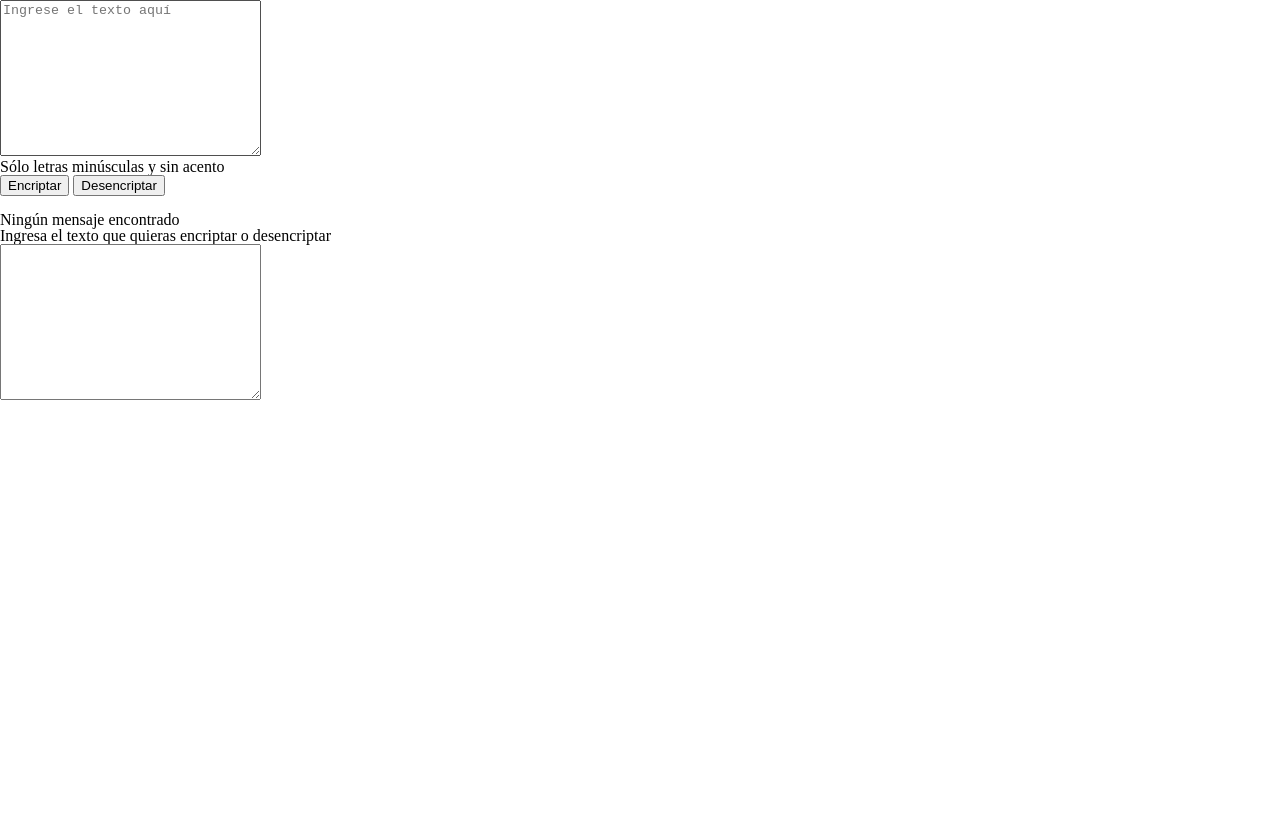
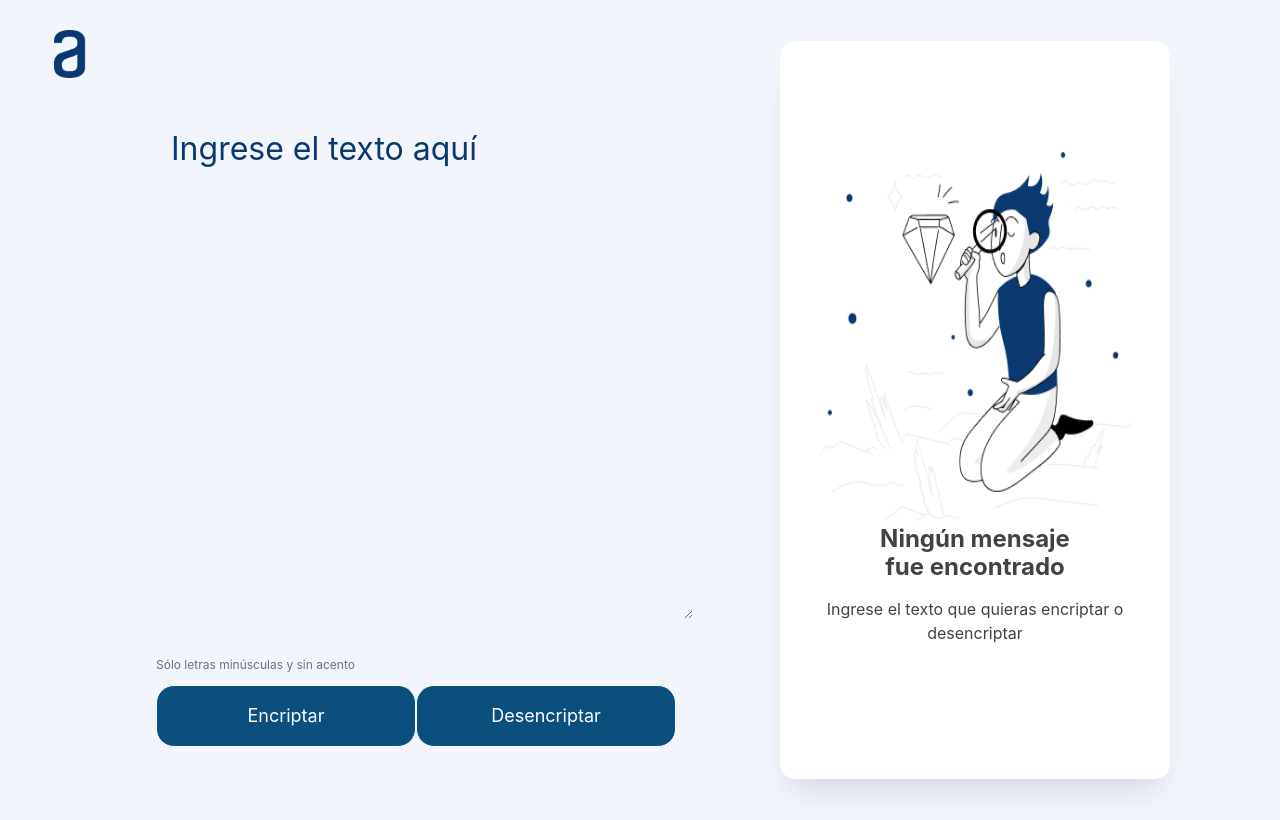
Before and after one commit to HedyAnn/Portafolio, a plain HTML site: page Encriptador/index.html in a window 1280 px wide. Drawn offline with Linux system fonts and the light colour scheme.

Commit message:
Agregando la funcionalidad al encriptador con js

```diff
--- a/Encriptador/index.html
+++ b/Encriptador/index.html
@@ -11,27 +11,26 @@
     </head>
     <body>
         <div class="contenedor">
+            <img src="img/Logo.png" alt="Logo Alura" class="logo">
             <div class="encriptar">
                 <textarea name="texto" class="texto" id="texto" cols="30" rows="10" placeholder="Ingrese el texto aquí"></textarea>
                 <div class="terminos">
                     <p>Sólo letras minúsculas y sin acento</p>
                 </div>
                 <div class="botones">
-                    <button class="boton-en" type="button" onclick="encriptar()">Encriptar</button>
-                    <button class="boton-des" type="button" onclick="desencriptar()">Desencriptar</button>
+                    <input type="button" class="bt-encriptar" value="Encriptar" onclick="encriptar()">
+                    <input type="button" class="bt-desencriptar" value="Desencriptar" onclick="desencriptar()">
                 </div>
             </div>
             <div class="encriptado">
-                <img src="" alt="" id="imagen">
+                <img src="img/Muñeco.png" alt="" id="muñeco">
                 <div class="mensaje-encriptado" id="mensaje-encriptado">
-                    <h2 id="titulo-mensaje">Ningún mensaje encontrado</h2>
-                    <p>Ingresa el texto que quieras encriptar o desencriptar</p>
-                    <textarea name="mensaje" class="mensaje" id="mensaje" cols="30" rows="10"></textarea>
+                    <h2 class="titulo-mensaje" id="titulo-mensaje">Ningún mensaje fue encontrado</h2>
+                    <p id="parrafo">Ingrese el texto que quieras encriptar o desencriptar</p>
+                    <!--<textarea name="mensaje" class="mensaje" id="mensaje" cols="30" rows="10"></textarea>-->
                 </div>
             </div>
         </div>
     </body>
-    <script src="script.js">
-
-    </script>
+    <script src="index.js"></script>
 </html>
--- /dev/null
+++ b/Encriptador/index.js
@@ -0,0 +1,47 @@
+function encriptar() {
+    let texto = document.getElementById("texto").value;
+    let tituloMensaje = document.getElementById("titulo-mensaje");
+    let parrafo = document.getElementById("parrafo");
+    let muñeco = document.getElementById("muñeco");
+
+    let textoCifrado = texto.replace(/e/gi, "enter").replace(/i/gi, "imes").replace(/a/gi, "ai").replace(/o/gi, "ober").replace(/u/gi, "ufat");
+
+    if (document.getElementById("texto").value.length > 0) {
+        document.getElementById("texto").value = textoCifrado;
+        tituloMensaje.textContent = "Texto encriptado con éxito";
+        parrafo.textContent = "";
+        muñeco.src = "./img/encriptado.png";
+    }
+    else {
+        muñeco.src = "./img/muñeco.png";
+        tituloMensaje.textContent = "Ningún mensaje fue encontrado";
+        parrafo.textContent = "Ingresa el texto que deseas encriptar o desencriptar";
+        alert("Debe ingresar un texto");
+    }
+}
+function desencriptar() {
+    let texto = document.getElementById("texto").value;
+    let tituloMensaje = document.getElementById("titulo-mensaje");
+    let parrafo = document.getElementById("parrafo");
+    let muñeco = document.getElementById("muñeco");
+
+    let textoCifrado = texto
+      .replace(/enter/gi, "e")
+      .replace(/imes/gi, "i")
+      .replace(/ai/gi, "a")
+      .replace(/ober/gi, "o")
+      .replace(/ufat/gi, "u");
+
+      if (texto.length > 0) {
+        document.getElementById("texto").value = textoCifrado;
+        tituloMensaje.textContent = "Texto desencriptado con éxito";
+        parrafo.textContent = "";
+        muñeco.src = "./img/desencriptado.png";
+
+    } else {
+        muñeco.src = "./img/muñeco.png";
+        tituloMensaje.textContent = "Ningún mensaje fue encontrado";
+        parrafo.textContent = "Ingresa el texto que deseas encriptar o desencriptar";
+        alert("Debes ingresar un texto");
+      }
+  }
--- a/Encriptador/style.css
+++ b/Encriptador/style.css
@@ -0,0 +1,243 @@
+.contenedor {
+    position: relative;
+    width: 100%;
+    height: 100vh;
+    background: #f3f5fc;
+    padding: 10px;
+}
+
+.logo {
+    width: 120px;
+    height: 48px;
+    flex: none;
+    order: 0;
+    flex-grow: 0;
+    position: relative;
+    top: 20px;
+}
+
+.texto {
+    position: absolute;
+    width: 40%;
+    height: 60%;
+    top: 15%;
+    left: 13%;
+    border: none;
+    font-family: "inter";
+    font-style: normal;
+    font-size: 32px;
+    font-weight: 400;
+    line-height: 150%;
+    background-color: #f3f5fc;
+}
+
+.texto::placeholder {
+    color: #0a3871;
+}
+
+.texto:focus {
+    outline: none;
+}
+
+.texto:active {
+    outline: none;
+    border: none;
+}
+
+.terminos {
+    display: flex;
+    flex-direction: row;
+    align-items: center;
+    padding: auto;
+    position: absolute;
+    width: 80%;
+    gap: 10px;
+    top: 80%;
+    left: 12%;
+}
+
+.terminos p {
+    font-family:"inter";
+    font-style: normal;
+    font-weight: 400;
+    line-height: 150%;
+    font-size: 12px;
+    color: #495257;
+    opacity: 0.8;
+    flex: none;
+    flex-grow: 0;
+    order: 1;
+}
+
+.botones {
+    display: flex;
+    flex-direction: row;
+    align-items:flex-start;
+    padding: 1% 0;
+    position: absolute;
+    width: 80%;
+    top: 82%;
+    left: 12%;
+}
+
+.bt-encriptar {
+    align-items: center;
+    justify-content: center;
+    padding: 2%;
+    gap: 10%;
+    width: 25%;
+    border-radius: 18px;
+    font-size: 18px;
+    background-color: #0a4f7d;
+    font-family: "inter";
+    line-height: 18px;
+    text-align: center;
+    color: #ffffff;
+    border: 1px solid;
+}
+
+.bt-encriptar:hover {
+    background: #088A85;
+    transform: scale(0.9);
+    transition: 100ms;
+}
+
+.bt-encriptar:active {
+    background: #640cb6;
+    transform: scale(0.9)
+}
+
+.bt-desencriptar {
+    box-sizing: border-box;
+    align-items: center;
+    justify-content: center;
+    padding: 2%;
+    gap: 10%;
+    width: 25%;
+    border-radius: 18px;
+    font-size: 18px;
+    background-color: #0a4f7d;
+    font-family: "inter";
+    line-height: 18px;
+    text-align: center;
+    color: #ffffff;
+    border: 1px solid;
+}
+
+.bt-desencriptar:hover {
+    background: #088A85;
+    transform: scale(0.9);
+    transition: 100ms;
+}
+
+.bt-desencriptar:active {
+    background: #640cb6;
+    transform: scale(0.9)
+}
+
+.encriptado {
+    display: flex;
+    position: absolute;
+    height: 90%;
+    justify-content: center;
+    width: 30%;
+    left: 60%;
+    top: 5%;
+    background: #ffffff;
+    box-shadow: 0px 24px 30px -10px  rgba(0, 0, 0, 0.1);
+    border-radius: 15px;
+}
+
+.mensaje-encriptado {
+    display: flex;
+    flex-direction: column;
+    align-items: center;
+    justify-content: center;
+    padding: 1%;
+    gap: 15px;
+    position: absolute;
+    text-align: center;
+    width: 100%;
+    top: 65%;
+}
+
+.mensaje-encriptado h2 {
+    font-size: 24px;
+    width: 60%;
+    font-family: "inter";
+    font-weight: 700;
+    font-style: normal;
+    line-height: 120%;
+    text-align: center;
+    color: #424242;
+}
+
+.mensaje-encriptado p {
+    width: 80%;
+    font-family: "inter";
+    font-style: normal;
+    font-weight: 400;
+    font-size: 16px;
+    text-align: center;
+    line-height: 150%;
+    color: #424242;
+}
+
+.encriptado img {
+    position: absolute;
+    width: 80%;
+    height: 50%;
+    top: 15%;
+}
+
+/*Diseño responsivo*/
+@media (max-width: 57.5em) {
+    .contenedor {
+        display: flex;
+        flex-direction: row;
+    }
+    .encriptar {
+        width: 100%;
+    }
+    .texto {
+        width: 80%;
+        left: 10%;
+        top: 5%;
+        height: 60%;
+    }
+    .terminos {
+        width: 80%;
+        top: 65%;
+        left: 10%;
+    }
+    .terminos p {
+        font-size: 16px;
+    }
+    .botones {
+        width: 80%;
+        top: 70%;
+        left: 10%;
+    }
+    .bt-encriptar, .bt-desencriptar {
+        width: 48%;
+        border-radius: 12px;
+    }
+    .bt-encriptar:hover, .bt-desencriptar:hover {
+        transform: scale(0.95);
+    }
+    .encriptado {
+        width: 80%;
+        height: 15%;
+        left: 10%;
+        top: 80%;
+    }
+    .mensaje-encriptado {
+        width: 100%;
+        top: 5%;
+    }
+    .encriptado img {
+        top: 0;
+        display: none;
+        visibility: hidden;
+    }
+}
```
Also changed, not shown: Encriptador/img/Logo.png (added), Encriptador/img/Muñeco.png (added), Encriptador/img/desencriptado.png (added), Encriptador/img/encriptado.png (added), Encriptador/script.js (deleted).
